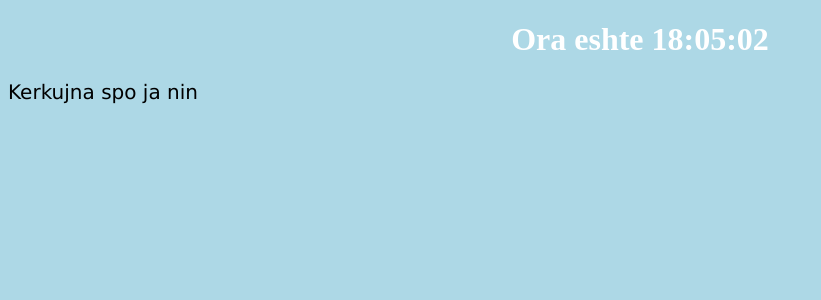
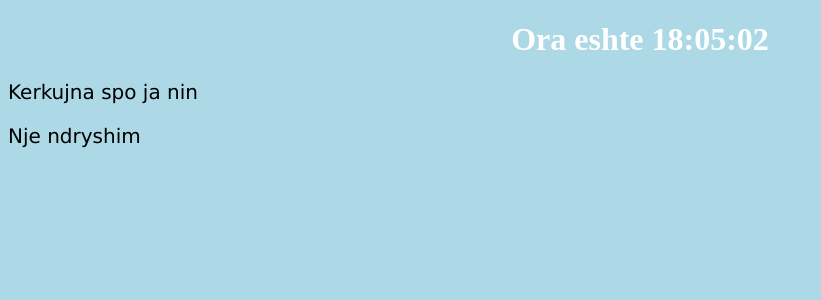
Before and after one commit to xhepibonevet/flask-todo, a Flask app: page / in a window 1280 px wide. Shown: the top 300 px of the page, without its empty margins (0-821 px from the left). Run offline with Flask 2, Linux system fonts and the light colour scheme.

Commit message:
nje ndryshim

```diff
--- a/templates/done.html
+++ b/templates/done.html
@@ -4,4 +4,5 @@
 {% block content %}
     <h1>Ora eshte {{ ora }}</h1>
     <p>Kerkujna spo ja nin</p>
+    <p> Nje ndryshim </p>
 {% endblock content %}
```
